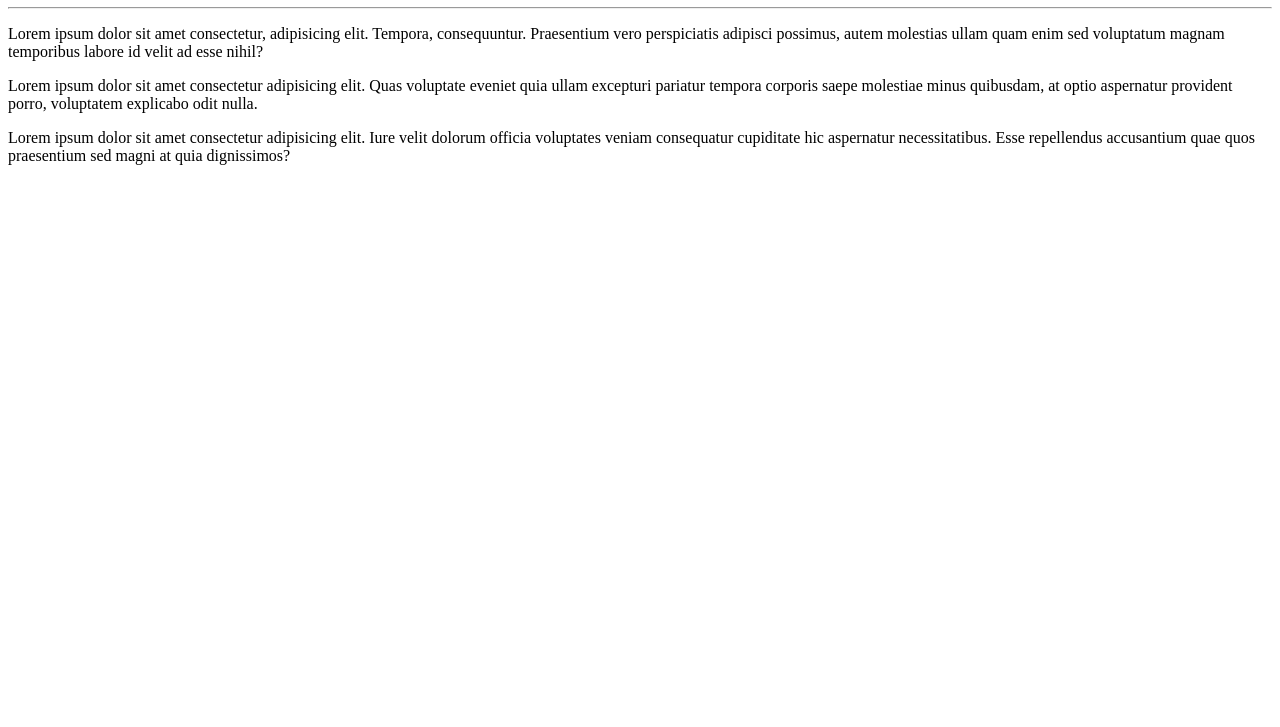
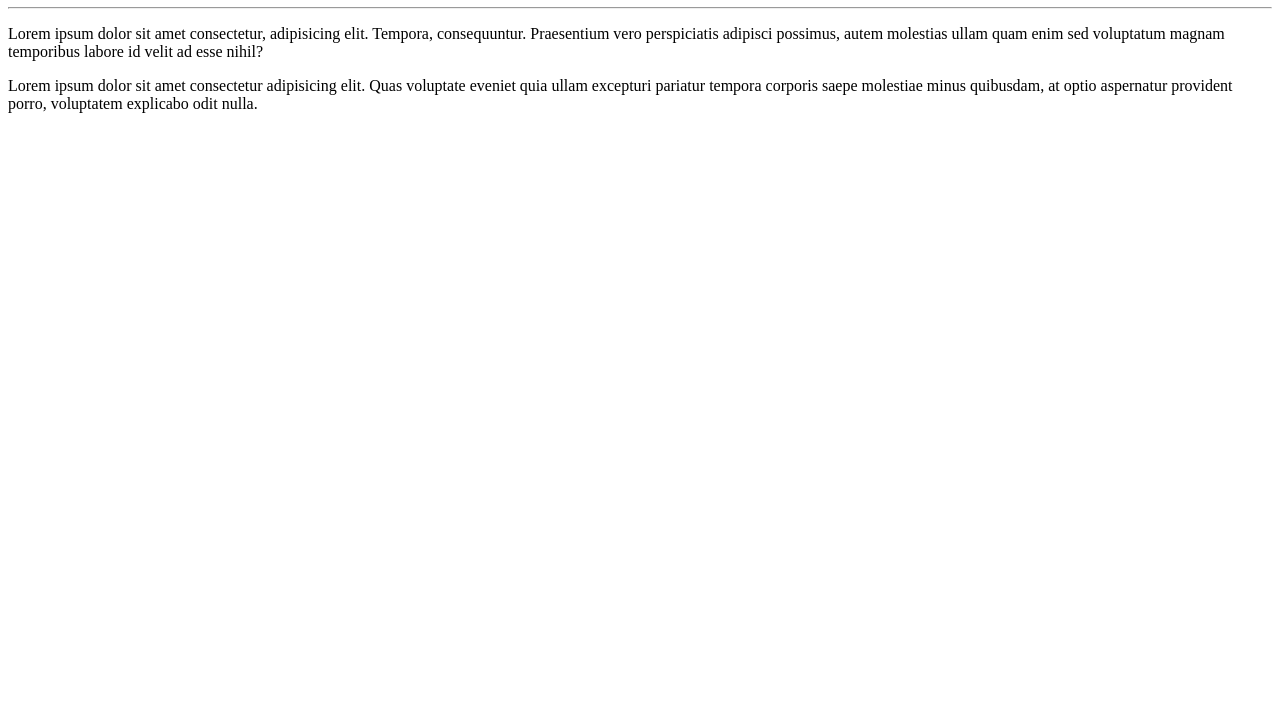
Before and after one commit to EnzoClares/ola-mundo, a plain HTML site: page SITE-EXEMPLO/index.html in a window 1280 px wide. Shown: the part 73-800 px from the top of the page. Drawn offline with Linux system fonts and the light colour scheme.

```diff
--- a/SITE-EXEMPLO/index.html
+++ b/SITE-EXEMPLO/index.html
@@ -10,8 +10,5 @@
     <hr>
     <p>Lorem ipsum dolor sit amet consectetur, adipisicing elit. Tempora, consequuntur. Praesentium vero perspiciatis adipisci possimus, autem molestias ullam quam enim sed voluptatum magnam temporibus labore id velit ad esse nihil?</p>
     <p>Lorem ipsum dolor sit amet consectetur adipisicing elit. Quas voluptate eveniet quia ullam excepturi pariatur tempora corporis saepe molestiae minus quibusdam, at optio aspernatur provident porro, voluptatem explicabo odit nulla.</p>
-    <p>
-        Lorem ipsum dolor sit amet consectetur adipisicing elit. Iure velit dolorum officia voluptates veniam consequatur cupiditate hic aspernatur necessitatibus. Esse repellendus accusantium quae quos praesentium sed magni at quia dignissimos?
-    </p>
 </body>
 </html>
```
